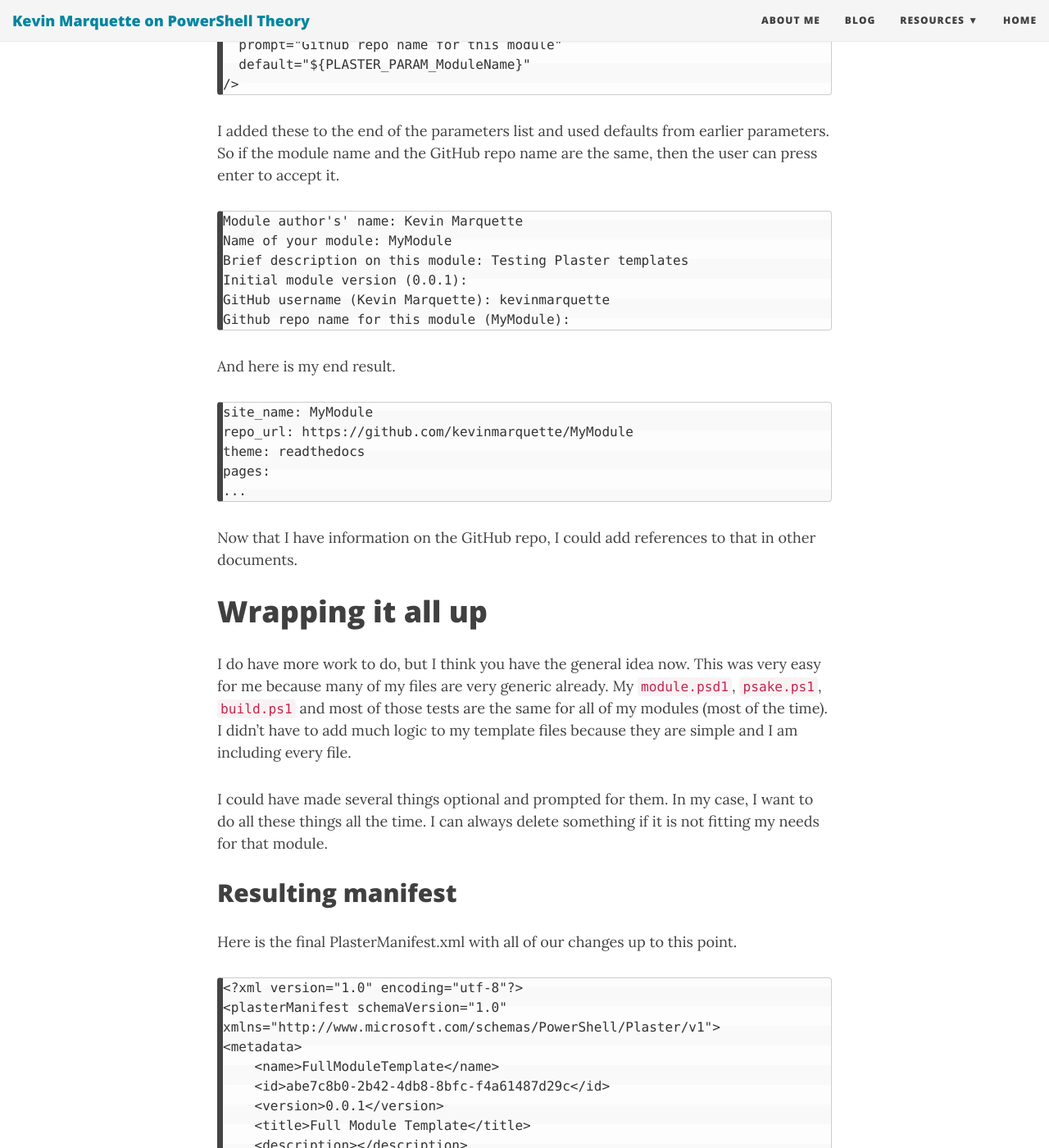
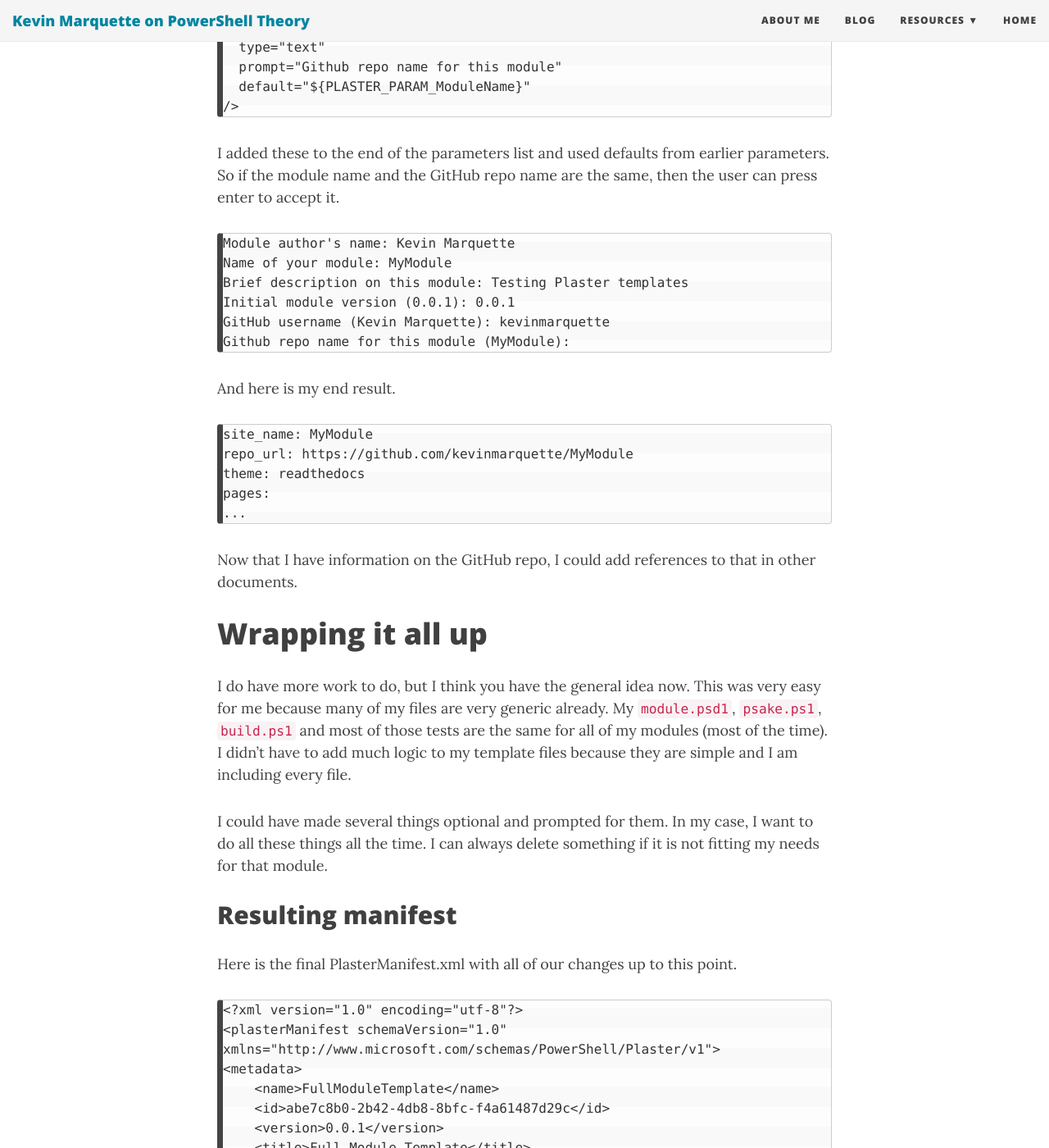
Before and after one commit to KevinMarquette/kevinmarquette.github.io, a Jekyll site: the page built from _posts/2017-05-12-Powershell-Plaster-adventures-in.md, in a window 1280 px wide and 1400 px high, scrolled down 13459 px. Shown: the whole window at 82% size. Built offline with Jekyll 4.4.1, drawn with Linux system fonts in a browser that asks for light colours; nearby versions of some CDN libraries; some of the changed text lies outside the part shown.

Commit message:
Lee_Dailey

```diff
--- a/_posts/2017-05-12-Powershell-Plaster-adventures-in.md
+++ b/_posts/2017-05-12-Powershell-Plaster-adventures-in.md
@@ -149,14 +149,14 @@ I made a design decision to create a root folder inside this template that will
 
     </content>
 
-This should cover everything I specified above. I added variables where I felt like they were needed them as I went. I will go back and define the variables here in a moment. I also made a mental note of some files that may need to be modified or generated form a template at deploy time.
+This should cover everything I specified above. I added variables where I felt like they were needed as I went. I will go back and define the variables here in a moment. I also made a mental note of some files that may need to be modified or generated from a template at deploy time.
 
 ## Adding parameters
 
-At this stage, it is obvious that I am going to need to add some parameters so I can populate all the variables that I was using above. This is the last thing that needs to do before I can start testing this template. Here is the first pass at the parameters section.
+At this stage, it is obvious that I am going to need to add some parameters so I can populate all the variables that I was using above. This is the last thing that needs to be done before I can start testing this template. Here is the first pass at the parameters section.
 
     <parameters>
-        <parameter name="FullName" type="text" prompt="Module author's' name" />
+        <parameter name="FullName" type="text" prompt="Module author's name" />
         <parameter name="ModuleName" type="text" prompt="Name of your module" />
         <parameter name="ModuleDesc" type="text" prompt="Brief description on this module" />
         <parameter name="Version" type="text" prompt="Initial module version"  default="0.0.1"/>
@@ -204,10 +204,10 @@ We were prompted for our parameters this time.
     |_|   |_|\__,_|___/\__\___|_|
                                                 v1.0.1
     ==================================================
-    Module author's' name: Kevin Marquette
+    Module author's name: Kevin Marquette
     Name of your module: MyModule
     Brief description on this module: Test module for validating my template
-    Initial module version (0.0.1):
+    Initial module version (0.0.1): 0.0.1
     Destination path: C:\temp\module
         Creating folder structure
 
@@ -238,10 +238,10 @@ And I ran it again.
     |_|   |_|\__,_|___/\__\___|_|
                                                 v1.0.1
     ==================================================
-    Module author's' name: Kevin Marquette
+    Module author's name: Kevin Marquette
     Name of your module: MyModule
     Brief description on this module: template test
-    Initial module version (0.0.1):
+    Initial module version (0.0.1): 0.0.1
     Destination path: C:\temp\module
         Creating folder structure
     VERBOSE: Performing the operation "Create directory" on target "".
@@ -281,10 +281,10 @@ We now have a clean Plaster run with this template.
     |_|   |_|\__,_|___/\__\___|_|
                                                 v1.0.1
     ==================================================
-    Module author's' name: Kevin Marquette
+    Module author's name: Kevin Marquette
     Name of your module: MyModule
     Brief description on this module: Testing Plaster Tempalte
-    Initial module version (0.0.1):
+    Initial module version (0.0.1): 0.0.1
     Destination path: C:\temp\module
         Creating folder structure
     VERBOSE: Performing the operation "Create directory" on target "".
@@ -447,10 +447,10 @@ And now I am going to create those parameters in my `PlasterManifest.xml`.
 
 I added these to the end of the parameters list and used defaults from earlier parameters. So if the module name and the GitHub repo name are the same, then the user can press enter to accept it.
 
-    Module author's' name: Kevin Marquette
+    Module author's name: Kevin Marquette
     Name of your module: MyModule
     Brief description on this module: Testing Plaster templates
-    Initial module version (0.0.1):
+    Initial module version (0.0.1): 0.0.1
     GitHub username (Kevin Marquette): kevinmarquette
     Github repo name for this module (MyModule):
 
@@ -487,7 +487,7 @@ Here is the final PlasterManifest.xml with all of our changes up to this point.
         <tags></tags>
     </metadata>
     <parameters>
-        <parameter name="FullName" type="text" prompt="Module author's' name" />
+        <parameter name="FullName" type="text" prompt="Module author's name" />
         <parameter name="ModuleName" type="text" prompt="Name of your module" />
         <parameter name="ModuleDesc" type="text" prompt="Brief description on this module" />
         <parameter name="Version" type="text" prompt="Initial module version" default="0.0.1" />
```
Also changed, not shown: other parts of _posts/2017-05-12-Powershell-Plaster-adventures-in.md (+3 -3 lines).
